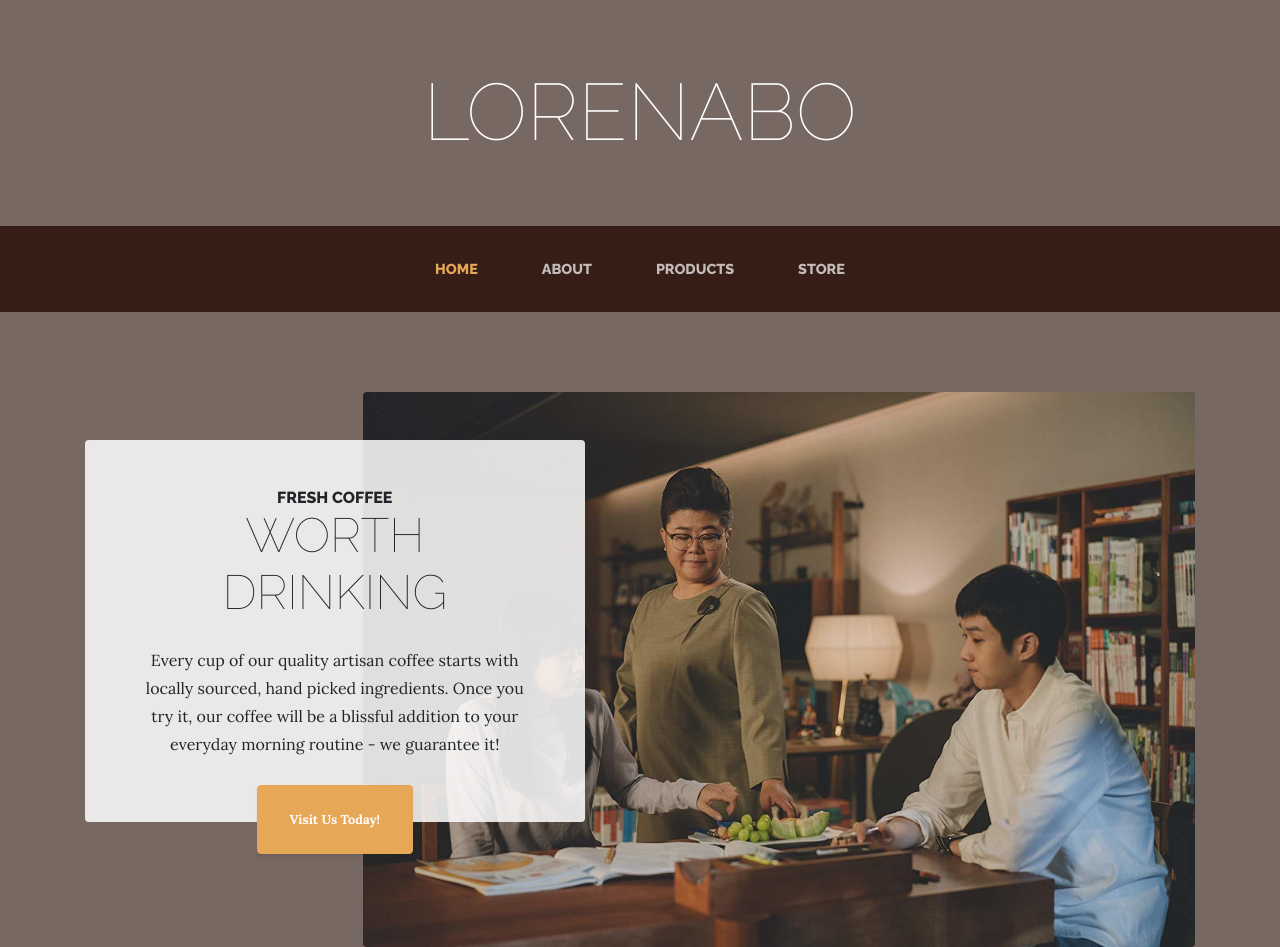
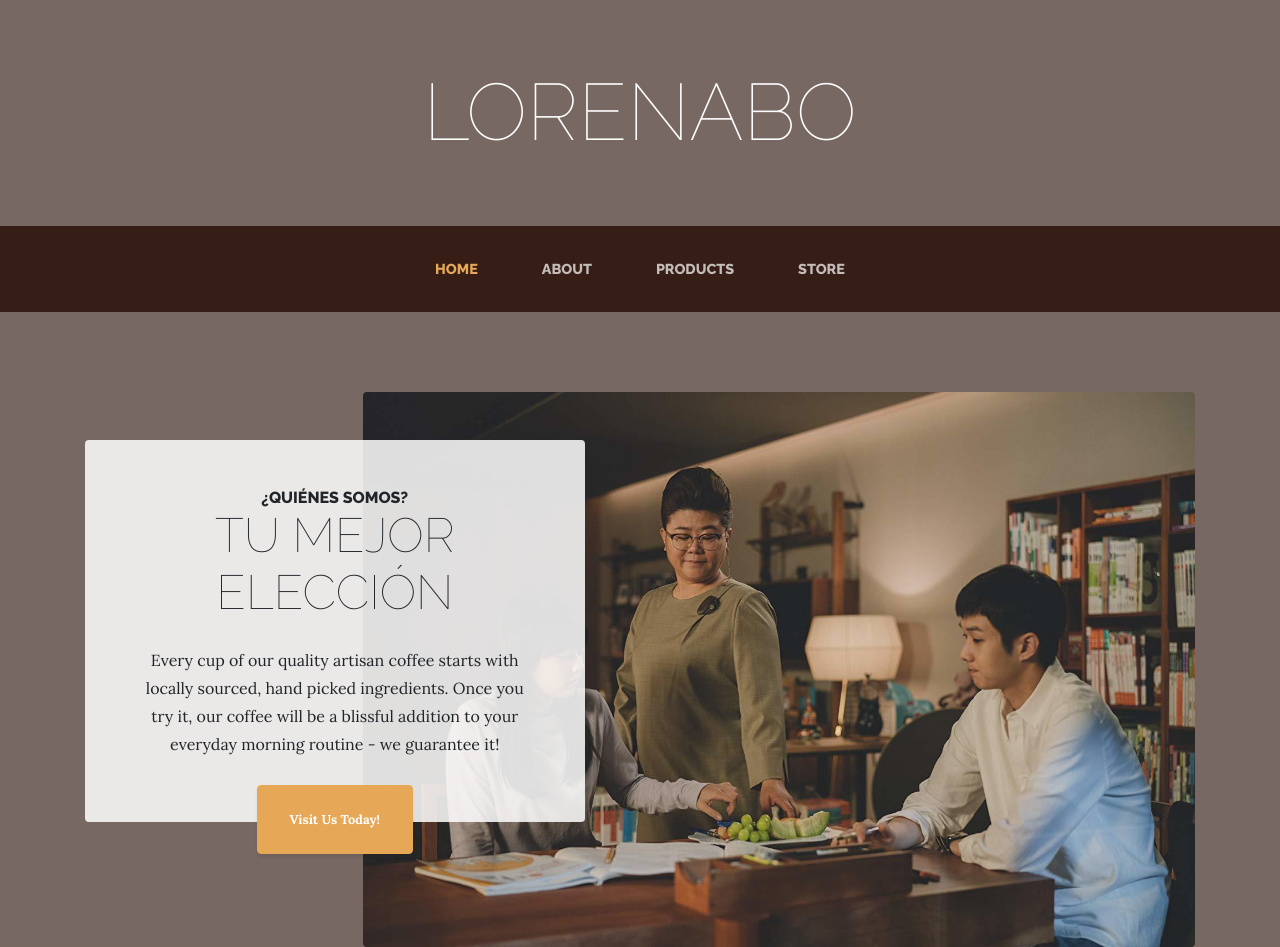
Before and after one commit to EuruS2001/home, a website: page index.html in a window 1280 px wide. Shown: the top 947 px of the page. Drawn offline with Linux system fonts and the light colour scheme.

Commit message:
Update index.html

```diff
--- a/index.html
+++ b/index.html
@@ -63,13 +63,13 @@
         <img class="intro-img img-fluid mb-3 mb-lg-0 rounded" src="img/intro.jpg" alt="">
         <div class="intro-text left-0 text-center bg-faded p-5 rounded">
           <h2 class="section-heading mb-4">
-            <span class="section-heading-upper">Fresh Coffee</span>
-            <span class="section-heading-lower">Worth Drinking</span>
+            <span class="section-heading-upper">¿QUIÉNES SOMOS?</span>
+            <span class="section-heading-lower">tu mejor elección</span>
           </h2>
           <p class="mb-3">Every cup of our quality artisan coffee starts with locally sourced, hand picked ingredients. Once you try it, our coffee will be a blissful addition to your everyday morning routine - we guarantee it!
           </p>
           <div class="intro-button mx-auto">
-            <a class="btn btn-primary btn-xl" href="#">Visit Us Today!</a>
+            <a class="btn btn-primary btn-xl"href="#">Visit Us Today!</a>
           </div>
         </div>
       </div>
```
